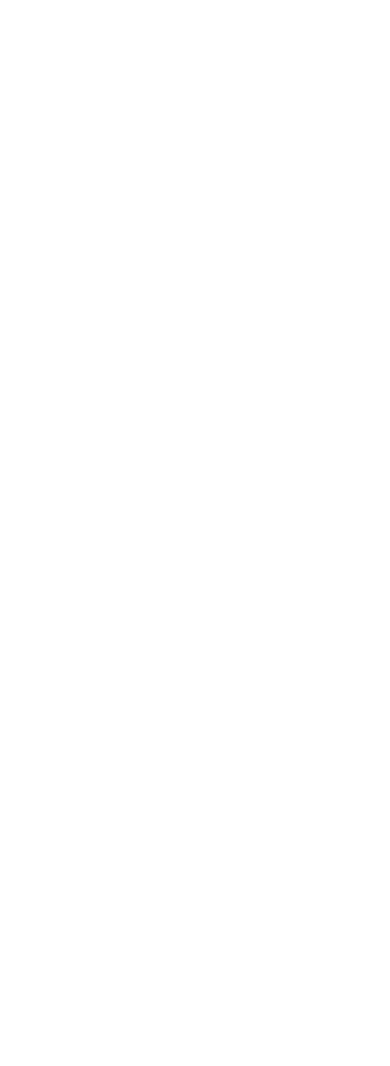
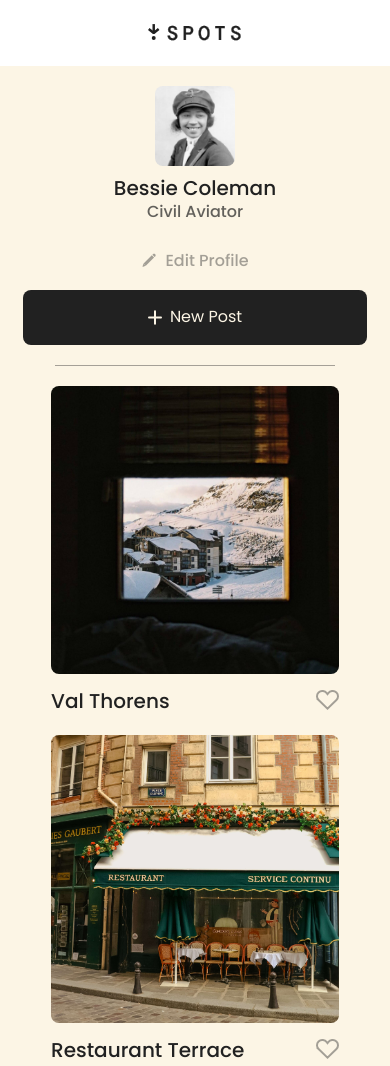
Before and after one commit to JMitchell2417/se_project_spots, a plain HTML site: page index.html in a window 390 px wide. Shown: the top 1066 px of the page. Before the commit the page ends 844 px from the top, so only its background shows below. Drawn offline with Linux system fonts and the light colour scheme.

Commit message:
Project Update

```diff
--- /dev/null
+++ b/blocks/card.css
@@ -0,0 +1,45 @@
+.card__image {
+  height: 413px;
+  width: 100%;
+  object-fit: cover;
+  border-radius: 8px;
+}
+
+.card__title {
+  margin: 0;
+  font-weight: 500;
+  font-style: Medium;
+  font-size: 20px;
+  color: #212121;
+  display: -webkit-box;
+  overflow: hidden;
+  text-overflow: ellipsis;
+  -webkit-line-clamp: 3;
+  -webkit-box-orient: vertical;
+  max-width: 353px;
+}
+
+.card__content {
+  display: flex;
+  justify-content: space-between;
+  margin: 12px 0 0;
+}
+
+.card__like-btn {
+  opacity: 0.4;
+  transition: 200ms;
+}
+
+.card__like-btn:hover {
+  opacity: 1;
+}
+
+@media screen and (max-width: 627px) {
+  .card__image {
+    height: 288px;
+  }
+
+  .card__title {
+    max-width: 80%;
+  }
+}
--- /dev/null
+++ b/blocks/cards.css
@@ -0,0 +1,21 @@
+.cards {
+  padding: 20px 0 40px;
+  border-bottom: 1px solid rgba(33, 33, 33, 0.4);
+}
+
+.cards__list {
+  list-style: none;
+  padding: 0;
+  margin: 0;
+  display: grid;
+  justify-content: center;
+  grid-template-columns: repeat(auto-fit, 413px);
+  gap: 40px 20px;
+}
+
+@media screen and (max-width: 627px) {
+  .cards__list {
+    grid-template-columns: repeat(auto-fit, 288px);
+    row-gap: 20px;
+  }
+}
--- /dev/null
+++ b/blocks/content.css
@@ -0,0 +1,3 @@
+.content {
+  padding: 0 20px;
+}
--- /dev/null
+++ b/blocks/footer.css
@@ -0,0 +1,13 @@
+.footer {
+  display: flex;
+  justify-content: center;
+  padding: 60px 20px;
+}
+
+.footer__description {
+  font-weight: 400;
+  font-style: Regular;
+  font-size: 16px;
+  line-height: 1;
+  color: rgba(33, 33, 33, 0.7);
+}
--- /dev/null
+++ b/blocks/header.css
@@ -0,0 +1,13 @@
+.header {
+  background-color: #ffffff;
+  padding: 10px 0;
+  display: flex;
+  justify-content: center;
+  align-items: center;
+  height: 46px;
+}
+
+.header__logo {
+  width: 94px;
+  height: 64px;
+}
--- a/blocks/page.css
+++ b/blocks/page.css
@@ -2,3 +2,8 @@
   background-color: #fcf5e5;
   font-family: "Poppins", sans-serif;
 }
+
+.page__section-container {
+  max-width: 1280px;
+  margin: 0 auto;
+}
--- /dev/null
+++ b/blocks/profile.css
@@ -0,0 +1,135 @@
+.profile {
+  display: flex;
+  padding: 34px 0 20px;
+  border-bottom: 1px solid rgba(33, 33, 33, 0.4);
+}
+
+.profile__add-btn {
+  align-self: flex-end;
+  margin-left: auto;
+  border-radius: 8px;
+  border: none;
+  background-color: #212121;
+  text-decoration: none;
+  padding: 18px 32px;
+  display: flex;
+  justify-content: center;
+  gap: 8px;
+  color: #fcf5e5;
+  transition: 200ms;
+}
+
+.profile__add-btn:hover {
+  background-color: rgba(33, 33, 33, 0.8);
+}
+
+.profile__avatar {
+  margin-right: 20px;
+  border-radius: 8px;
+  height: 190px;
+  width: 190px;
+}
+
+.profile__name {
+  margin: 0 0 12px 0;
+  font-size: 32px;
+  font-weight: 500;
+  font-style: medium;
+  line-height: 1;
+  color: #212121;
+  display: -webkit-box;
+  overflow: hidden;
+  text-overflow: ellipsis;
+  -webkit-line-clamp: 3;
+  -webkit-box-orient: vertical;
+  max-width: 420px;
+}
+
+.profile__description {
+  margin: 0;
+  font-weight: 500;
+  font-style: Medium;
+  font-size: 16px;
+  line-height: 1;
+  color: rgba(33, 33, 33, 0.7);
+  display: -webkit-box;
+  overflow: hidden;
+  text-overflow: ellipsis;
+  -webkit-line-clamp: 3;
+  -webkit-box-orient: vertical;
+  max-width: 420px;
+}
+
+.profile__edit-btn {
+  margin-top: auto;
+  font-weight: 500;
+  font-style: Medium;
+  font-size: 16px;
+  color: rgba(33, 33, 33);
+  display: flex;
+  gap: 8px;
+  background: none;
+  border: none;
+  text-decoration: none;
+  transition: 200ms;
+  opacity: 0.4;
+}
+
+.profile__edit-btn:hover {
+  color: #212121;
+  opacity: 1;
+}
+
+.profile__edit-btn_icon {
+  fill: rgba(33, 33, 33, 0.7);
+}
+
+.profile__column {
+  display: flex;
+  flex-direction: column;
+}
+
+@media screen and (max-width: 627px) {
+  .profile {
+    flex-direction: column;
+    width: 80%;
+    align-items: center;
+    text-align: center;
+    padding-top: 20px;
+  }
+
+  .profile__avatar {
+    margin: 0 0 12px 0;
+    height: 80px;
+    width: 80px;
+  }
+
+  .profile__column {
+    margin-bottom: 20px;
+  }
+
+  .profile__edit-btn {
+    justify-content: center;
+    align-items: center;
+  }
+
+  .profile__add-btn {
+    margin: 0;
+    align-self: center;
+  }
+
+  .profile__name {
+    font-size: 20px;
+    margin: 0 0 6px 0;
+    max-width: 288px;
+  }
+
+  .profile__description {
+    margin-bottom: 32px;
+    max-width: 288px;
+  }
+
+  .profile__add-btn {
+    width: 100%;
+  }
+}
--- a/index.html
+++ b/index.html
@@ -15,12 +15,94 @@
   </head>
   <body>
     <div class="page">
-      <header class="header"></header>
+      <header class="header">
+        <img src="images/Logo.svg" class="header__logo" alt="logo" />
+      </header>
       <main class="content">
-        <section class="profile"></section>
-        <section class="cards"></section>
+        <section class="profile page__section-container">
+          <img
+            src="./images/avatar.jpg"
+            alt="Current User Avatar"
+            class="profile__avatar"
+          />
+          <div class="profile__column">
+            <h1 class="profile__name">Bessie Coleman</h1>
+            <p class="profile__description">Civil Aviator</p>
+            <a type="button" class="profile__edit-btn" href="#">
+              <img
+                class="profile__edit-btn_icon"
+                src="./images/edit_icon.svg"
+                alt="Edit Icon"
+              />Edit Profile
+            </a>
+          </div>
+          <a type="button" class="profile__add-btn" href="#">
+            <img src="./images/plus_icon.svg" alt="Plus Icon" />
+            New Post
+          </a>
+        </section>
+        <section class="cards page__section-container">
+          <ul class="cards__list">
+            <li class="card">
+              <img class="card__image" src="./images/1-photo-by-moritz-feldmann-from-pexels.jpg" alt="Val Thorens"></img>
+              <div class="card__content">
+                <h3 class="card__title">Val Thorens</h3>
+                <a class="card__like-btn" href="#">
+            <img src="./images/heart_icon.svg" alt="Like Icon" />
+          </a>
+              </div>
+            </li>
+             <li class="card">
+              <img class="card__image" src="./images/2-photo-by-ceiline-from-pexels.jpg" alt="Val Thorens"></img>
+              <div class="card__content">
+                <h3 class="card__title">Restaurant Terrace</h3>
+                <a class="card__like-btn" href="#">
+            <img src="./images/heart_icon.svg" alt="Like Icon" />
+          </a>
+              </div>
+            </li>
+             <li class="card">
+              <img class="card__image" src="./images/3-photo-by-tubanur-dogan-from-pexels.jpg" alt="Val Thorens"></img>
+              <div class="card__content">
+                <h3 class="card__title">An Outdoor Cafe</h3>
+                <a class="card__like-btn" href="#">
+            <img src="./images/heart_icon.svg" alt="Like Icon" />
+          </a>
+              </div>
+            </li>
+             <li class="card">
+              <img class="card__image" src="./images/4-photo-by-maurice-laschet-from-pexels.jpg" alt="Val Thorens"></img>
+              <div class="card__content">
+                <h3 class="card__title">A very long bridge, over the forest</h3>
+                <a class="card__like-btn" href="#">
+            <img src="./images/heart_icon.svg" alt="Like Icon" />
+          </a>
+              </div>
+            </li>
+             <li class="card">
+              <img class="card__image" src="./images/5-photo-by-van-anh-nguyen-from-pexels.jpg" alt="Val Thorens"></img>
+              <div class="card__content">
+                <h3 class="card__title">Tunnel with morning light</h3>
+                <a class="card__like-btn" href="#">
+            <img src="./images/heart_icon.svg" alt="Like Icon" />
+          </a>
+              </div>
+            </li>
+             <li class="card">
+              <img class="card__image" src="./images/6-photo-by-moritz-feldmann-from-pexels.jpg" alt="Val Thorens"></img>
+              <div class="card__content">
+                <h3 class="card__title">Mountain house</h3>
+                <a class="card__like-btn" href="#">
+            <img src="./images/heart_icon.svg" alt="Like Icon" />
+          </a>
+              </div>
+            </li>
+          </ul>
+        </section>
       </main>
-      <footer class="footer"></footer>
+      <footer class="footer page__section-container">
+        <p class="footer__description">2023 © Spots</p>
+      </footer>
     </div>
   </body>
 </html>
--- a/pages/index.css
+++ b/pages/index.css
@@ -1,3 +1,9 @@
 @import url("../vendor/normalize.css");
 @import url("../vendor/fonts.css");
 @import url("../blocks/page.css");
+@import url("../blocks/content.css");
+@import url("../blocks/header.css");
+@import url("../blocks/profile.css");
+@import url("../blocks/cards.css");
+@import url("../blocks/card.css");
+@import url("../blocks/footer.css");
```
Also changed, not shown: images/Logo.svg (added), images/edit_icon.svg (added), images/heart_icon.svg (added), images/plus_icon.svg (added), 1 other file.
